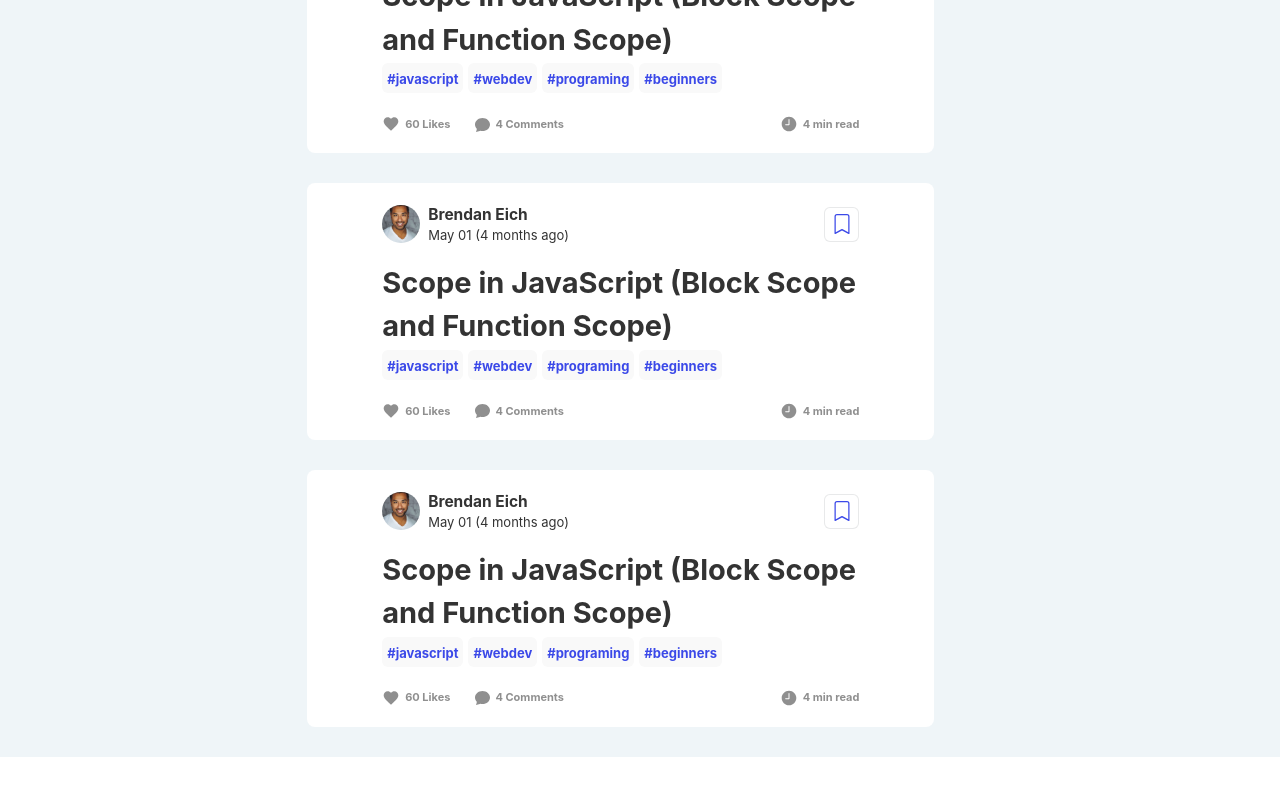
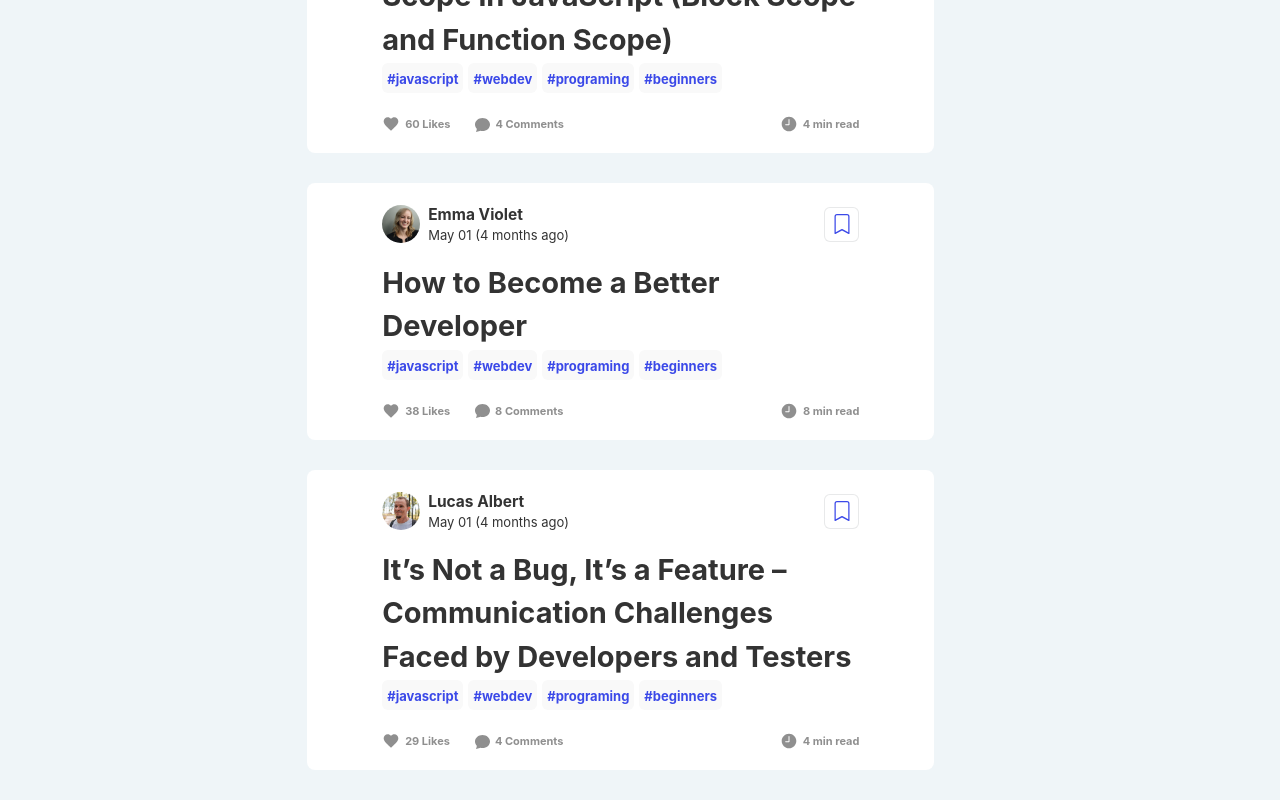
Before and after one commit to zeetec20/coder-template, a React (Create React App) app: page / in a window 1280 px wide. Shown: the part 1486-2286 px from the top of the page. Before the commit the page ends 2243 px from the top, so only its background shows below. Built offline with nearby package versions, Linux system fonts and the light colour scheme.

Commit message:
refactor: content article

```diff
--- a/public/index.html
+++ b/public/index.html
@@ -2,7 +2,8 @@
 <html lang="en">
   <head>
     <meta charset="utf-8" />
-    <link rel="apple-touch-icon" href="%PUBLIC_URL%/logo-small.png" />
+
+    <link rel="shortcut icon" href="%PUBLIC_URL%/logo-small.png" type="image/x-icon">
     <link rel="manifest" href="%PUBLIC_URL%/manifest.json" />
     <title>Coder</title>
   </head>
--- a/src/data/articles.js
+++ b/src/data/articles.js
@@ -6,7 +6,6 @@ const articles = [
         tags: ['javascript', 'company', 'programing', 'discuss'],
         countLike: 98,
         timeRead: 2,
-        content: '',
         createdAt: '22-06-2022 12:15:00'
     },
     {
@@ -16,7 +15,6 @@ const articles = [
         tags: ['javascript', 'state', 'react', 'webdev'],
         countLike: 30,
         timeRead: 3,
-        content: '',
         createdAt: '20-02-2022 12:15:00'
     },
     {
@@ -26,7 +24,6 @@ const articles = [
         tags: ['react', 'webdev', 'javascript', 'beginners'],
         countLike: 56,
         timeRead: 7,
-        content: '',
         createdAt: '30-05-2022 12:15:00'
     },
     {
@@ -36,27 +33,24 @@ const articles = [
         tags: ['javascript', 'webdev', 'programing', 'beginners'],
         countLike: 60,
         timeRead: 4,
-        content: '',
         createdAt: '01-05-2022 12:15:00'
     },
     {
-        user: 3,
-        title: 'Scope in JavaScript (Block Scope and Function Scope)',
-        banner: 'assets/articles/scope-in-javaScript-block-scope-and-function-scope.png',
+        user: 5,
+        title: 'How to Become a Better Developer',
+        banner: 'assets/articles/how-to-become-a-better-developer.png',
         tags: ['javascript', 'webdev', 'programing', 'beginners'],
-        countLike: 60,
-        timeRead: 4,
-        content: '',
+        countLike: 38,
+        timeRead: 8,
         createdAt: '01-05-2022 12:15:00'
     },
     {
-        user: 3,
-        title: 'Scope in JavaScript (Block Scope and Function Scope)',
-        banner: 'assets/articles/scope-in-javaScript-block-scope-and-function-scope.png',
+        user: 10,
+        title: 'It’s Not a Bug, It’s a Feature – Communication Challenges Faced by Developers and Testers',
+        banner: 'assets/articles/its-not-a-bug-its-a-feature-communication-challenges-faced-by-developers-and-testers.png',
         tags: ['javascript', 'webdev', 'programing', 'beginners'],
-        countLike: 60,
+        countLike: 29,
         timeRead: 4,
-        content: '',
         createdAt: '01-05-2022 12:15:00'
     },
 ]
--- a/src/pages/home.jsx
+++ b/src/pages/home.jsx
@@ -7,7 +7,6 @@ const Home = () => {
     return (
         <chakra.div>
             <AddArticle/>
-
             {articles.map((article, index) => {
                 const props = {
                     ...article,
--- a/src/styles/_variables.scss
+++ b/src/styles/_variables.scss
@@ -3,7 +3,6 @@ $screen_sidebar_left_only: 850;
 $screen_navbar_button_active: 650;
 $screen_profile_image_only: 750;
 $width-sidebar-left-only: 40;
-
 
 :export {
     screen_search_mode_button: $screen_search_mode_button;
```
Also changed, not shown: 2 other files (tests, documents, lock files or other folders).
